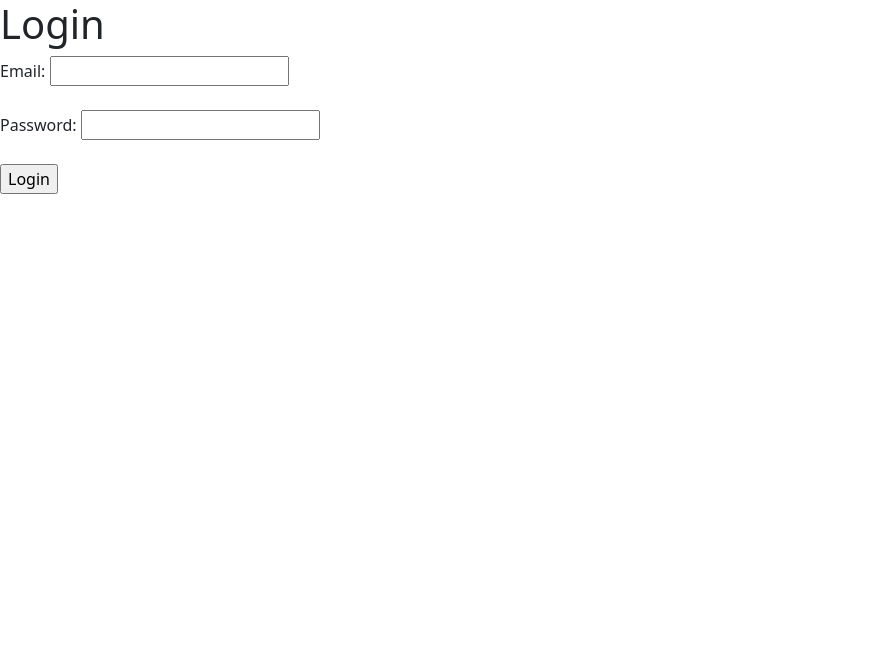
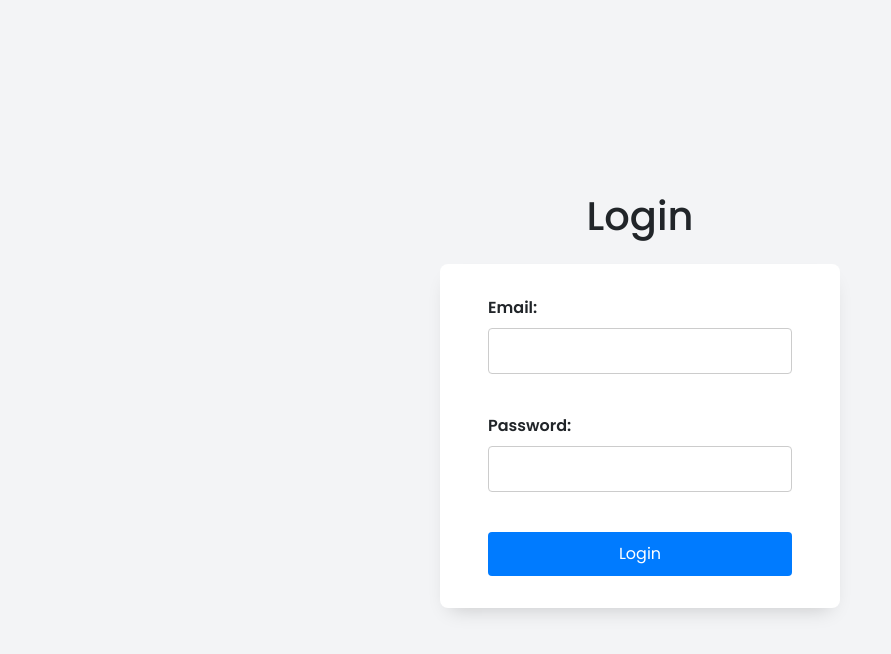
Before and after one commit to TateSamuD/HackISUv2_TNT, a plain HTML site: page html/login_applicant.html in a window 1280 px wide. Shown: the whole page, without its empty margins (0-891 px from the left). Drawn offline with nearby package versions, Linux system fonts and the light colour scheme.

Commit message:
styled login_applicant, works

```diff
--- a/css/login_applicant.css
+++ b/css/login_applicant.css
@@ -0,0 +1,60 @@
+body {
+    font-family: 'Poppins', sans-serif;
+    background-color: #f3f4f6;
+    display: flex;
+    align-items: center;
+    justify-content: center;
+    height: 100vh;
+    margin: 0;
+}
+
+h1 {
+    text-align: center;
+    margin-bottom: 1.5rem;
+}
+
+form {
+    background: #fff;
+    padding: 2rem 3rem;
+    border-radius: 8px;
+    box-shadow: 0px 10px 20px -10px rgba(0, 0, 0, 0.2);
+    width: 100%;
+    max-width: 400px;
+}
+
+label {
+    font-weight: bold;
+    display: block;
+    margin-bottom: 0.5rem;
+}
+
+input[type="text"],
+input[type="password"] {
+    width: 100%;
+    padding: 10px;
+    margin-bottom: 1rem;
+    border-radius: 4px;
+    border: 1px solid #ccc;
+    outline: none;
+    transition: border-color 0.2s;
+}
+
+input[type="text"]:focus,
+input[type="password"]:focus {
+    border-color: #007bff;
+}
+
+input[type="submit"] {
+    width: 100%;
+    background-color: #007bff;
+    color: white;
+    padding: 10px;
+    border: none;
+    border-radius: 4px;
+    cursor: pointer;
+    transition: background-color 0.2s;
+}
+
+input[type="submit"]:hover {
+    background-color: #0056b3;
+}
--- a/html/login_applicant.html
+++ b/html/login_applicant.html
@@ -2,6 +2,8 @@
 <html lang="en">
 
 <head>
+    <link href="https://fonts.googleapis.com/css2?family=Poppins:wght@400;500;600&display=swap" rel="stylesheet">
+
     <meta charset="UTF-8">
     <meta name="viewport" content="width=device-width, initial-scale=1.0">
     <link href="https://cdn.jsdelivr.net/npm/bootstrap@5.3.2/dist/css/bootstrap.min.css" rel="stylesheet"
@@ -10,20 +12,21 @@
         integrity="sha384-C6RzsynM9kWDrMNeT87bh95OGNyZPhcTNXj1NW7RuBCsyN/o0jlpcV8Qyq46cDfL"
         crossorigin="anonymous"></script>
     <title>Login</title>
-    <script src="../firebase.js"></script>
+    <link rel="stylesheet" href="../css/login_applicant.css">
+
 </head>
 
 <body>
+    <div class="login-container">
         <h1>Login</h1>
         <form action="login.php" method="post">
             <label for="email">Email:</label>
             <input type="text" id="email" name="email" required><br><br>
-
             <label for="password">Password:</label>
             <input type="password" id="password" name="password" required><br><br>
-
             <input type="submit" value="Login">
         </form>
+    </div>
 </body>
 
 </html>
```
Also changed, not shown: 1 other file. Lines whose indentation alone changed are shown as unchanged.
